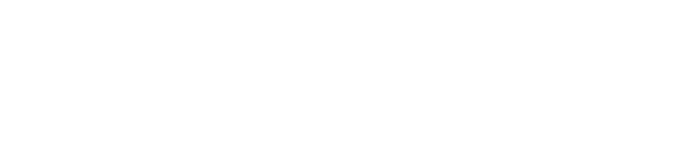
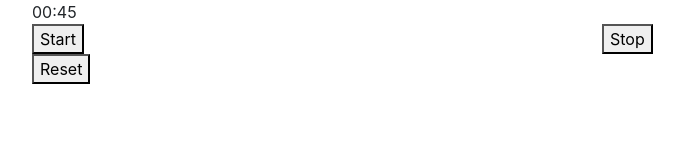
Before and after one commit to jonathan-meyer/GroupProgram01, a plain HTML site: page index.html in a window 1280 px wide. Shown: the whole page, without its empty margins (53-737 px from the left). Drawn offline with nearby package versions, Linux system fonts and the light colour scheme.

Commit message:
Rows and columns and buttons

```diff
--- a/index.html
+++ b/index.html
@@ -1,31 +1,55 @@
 <!DOCTYPE html>
 <html lang="en">
+
 <head>
   <meta charset="UTF-8" />
   <meta name="viewport" content="width=device-width, initial-scale=1.0" />
   <title>Timer</title>
-    <link
-      rel="stylesheet"
-      href="https://stackpath.bootstrapcdn.com/bootstrap/4.3.1/css/bootstrap.min.css"
-      integrity="sha384-ggOyR0iXCbMQv3Xipma34MD+dH/1fQ784/j6cY/iJTQUOhcWr7x9JvoRxT2MZw1T"
-      crossorigin="anonymous"
-    />
-    <script src="https://code.jquery.com/jquery-3.3.1.min.js" integrity="sha256-FgpCb/KJQlLNfOu91ta32o/NMZxltwRo8QtmkMRdAu8=" crossorigin="anonymous"></script>
-    <script
-      src="https://cdnjs.cloudflare.com/ajax/libs/popper.js/1.14.7/umd/popper.min.js"
+  <link rel="stylesheet" href="https://stackpath.bootstrapcdn.com/bootstrap/4.3.1/css/bootstrap.min.css"
+    integrity="sha384-ggOyR0iXCbMQv3Xipma34MD+dH/1fQ784/j6cY/iJTQUOhcWr7x9JvoRxT2MZw1T" crossorigin="anonymous" />
+  <script src="https://code.jquery.com/jquery-3.3.1.min.js"
+    integrity="sha256-FgpCb/KJQlLNfOu91ta32o/NMZxltwRo8QtmkMRdAu8=" crossorigin="anonymous"></script>
+  <script src="https://cdnjs.cloudflare.com/ajax/libs/popper.js/1.14.7/umd/popper.min.js"
     integrity="sha384-UO2eT0CpHqdSJQ6hJty5KVphtPhzWj9WO1clHTMGa3JDZwrnQq4sF86dIHNDz0W1"
-      crossorigin="anonymous"
-    ></script>
-    <script
-      src="https://stackpath.bootstrapcdn.com/bootstrap/4.3.1/js/bootstrap.min.js"
+    crossorigin="anonymous"></script>
+  <script src="https://stackpath.bootstrapcdn.com/bootstrap/4.3.1/js/bootstrap.min.js"
     integrity="sha384-JjSmVgyd0p3pXB1rRibZUAYoIIy6OrQ6VrjIEaFf/nJGzIxFDsf4x0xIM+B07jRM"
-      crossorigin="anonymous"
-    ></script>
+    crossorigin="anonymous"></script>
   <script>
-      $(function() {
+    $(function () {
       console.log("init");
     });
   </script>
 </head>
-  <body></body>
+
+<body>
+  <div class="container">
+    <div class="row">
+      <div class="col-12">
+        <div>00:45</div>
+      </div>
+    </div>
+
+    <div class="row">
+      <div class="col-6">
+        <button>Start</button>
+      </div>
+      <div class="col-6">
+
+        <button>Stop</button>
+      </div>
+
+      </div>
+      <div class="row">
+        <div class="col-12">
+          <button>Reset</button>
+        </div>
+      </div>
+  </div>
+
+
+
+
+</body>
+
 </html>
```
Lines whose indentation alone changed are shown as unchanged.
